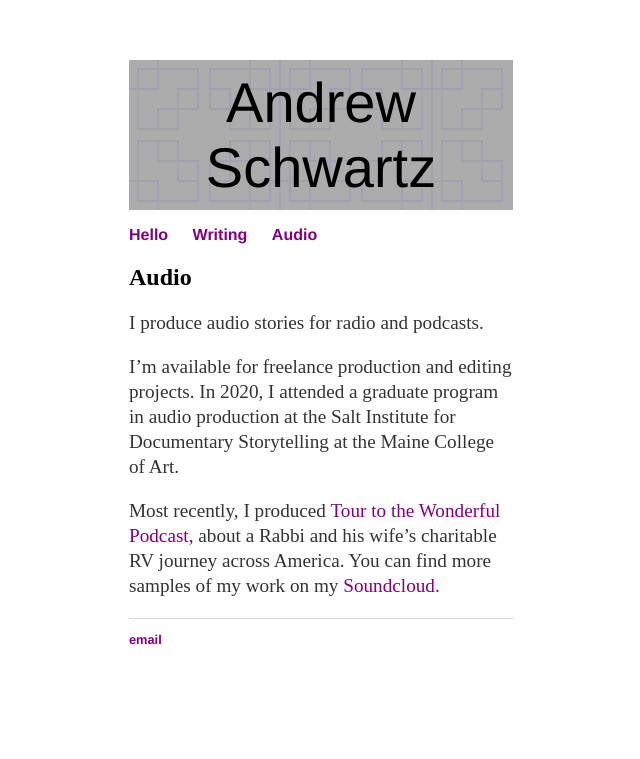
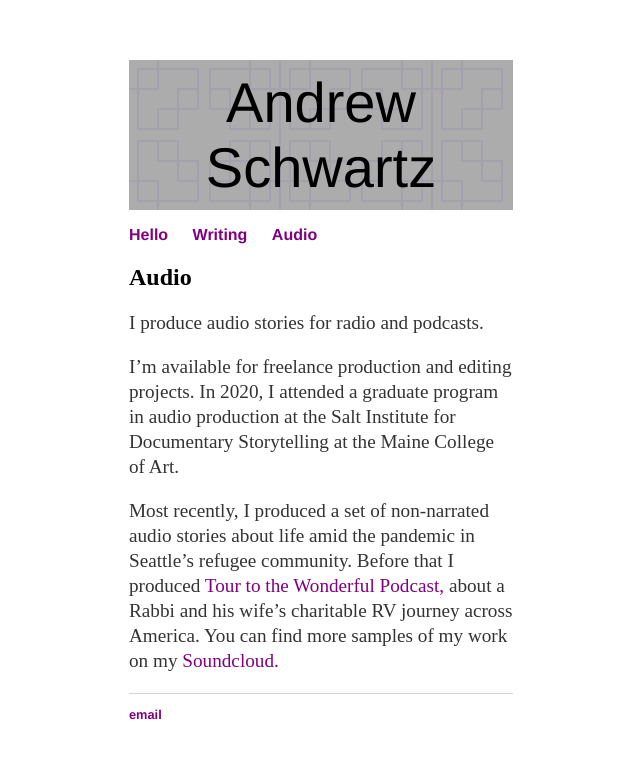
Before and after one commit to aonschwartz/aonschwartz.github.io, a Jekyll site: the page built from about/audio.md, in a window 1280 px wide. Shown: the top 759 px of the page, without its empty margins (319-959 px from the left). Built offline with Jekyll 4.4.1, drawn with Linux system fonts in a browser that asks for light colours.

Commit message:
Update audio.md

```diff
--- a/about/audio.md
+++ b/about/audio.md
@@ -10,4 +10,4 @@ I produce audio stories for radio and podcasts.
 
 I'm available for freelance production and editing projects. In 2020, I attended a graduate program in audio production at the Salt Institute for Documentary Storytelling at the Maine College of Art.
 
-Most recently, I produced [Tour to the Wonderful Podcast,](https://open.spotify.com/show/1wkiVWYBdJGuUbLs91xFIM?si=-5Gj4OLZTaGWKDYPmaF-Cw) about a Rabbi and his wife's charitable RV journey across America. You can find more samples of my work on my [Soundcloud.](https://soundcloud.com/andrew-schwartz-191964276)
+Most recently, I produced a set of non-narrated audio stories about life amid the pandemic in Seattle's refugee community. Before that I produced [Tour to the Wonderful Podcast,](https://open.spotify.com/show/1wkiVWYBdJGuUbLs91xFIM?si=-5Gj4OLZTaGWKDYPmaF-Cw) about a Rabbi and his wife's charitable RV journey across America. You can find more samples of my work on my [Soundcloud.](https://soundcloud.com/andrew-schwartz-191964276)
```
